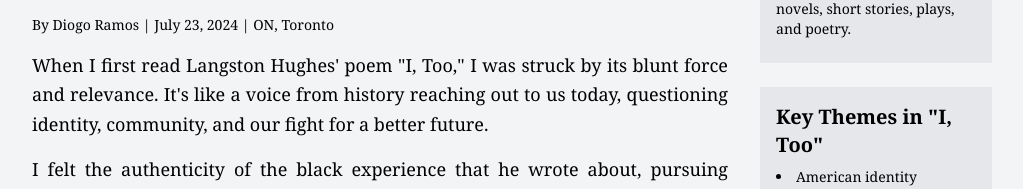
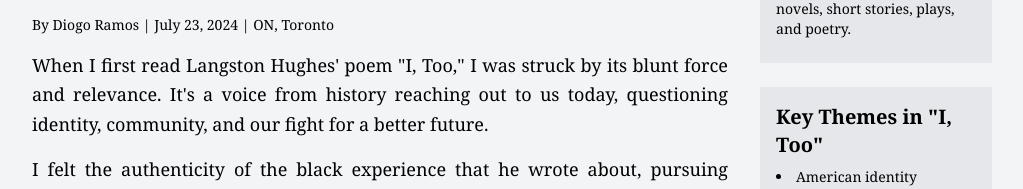
Before and after one commit to DiogoRamos892/Blog-Post, a React (Create React App) app: page / in a window 1280 px wide. Shown: the part 392-581 px from the top of the page, without its empty margins (128-1151 px from the left). Built offline with nearby package versions, Linux system fonts and the light colour scheme.

Commit message:
more impact

```diff
--- a/src/components/BlogPost.js
+++ b/src/components/BlogPost.js
@@ -26,7 +26,7 @@ const BlogPost = () => {
             </p>
 
             <p className="mb-4 text-lg text-black leading-relaxed text-justify">
-              When I first read Langston Hughes' poem "I, Too," I was struck by its blunt force and relevance. It's like a voice from history reaching out to us today, questioning identity, community, and our fight for a better future.
+              When I first read Langston Hughes' poem "I, Too," I was struck by its blunt force and relevance. It's a voice from history reaching out to us today, questioning identity, community, and our fight for a better future.
             </p>
             <p className="mb-4 text-lg text-black leading-relaxed text-justify">
               I felt the authenticity of the black experience that he wrote about, pursuing happiness and greatness despite obstruction. The opening, "I, too, sing America," struck me. Hughes claimed his spot in the nation, defining what it means to be American.
```
